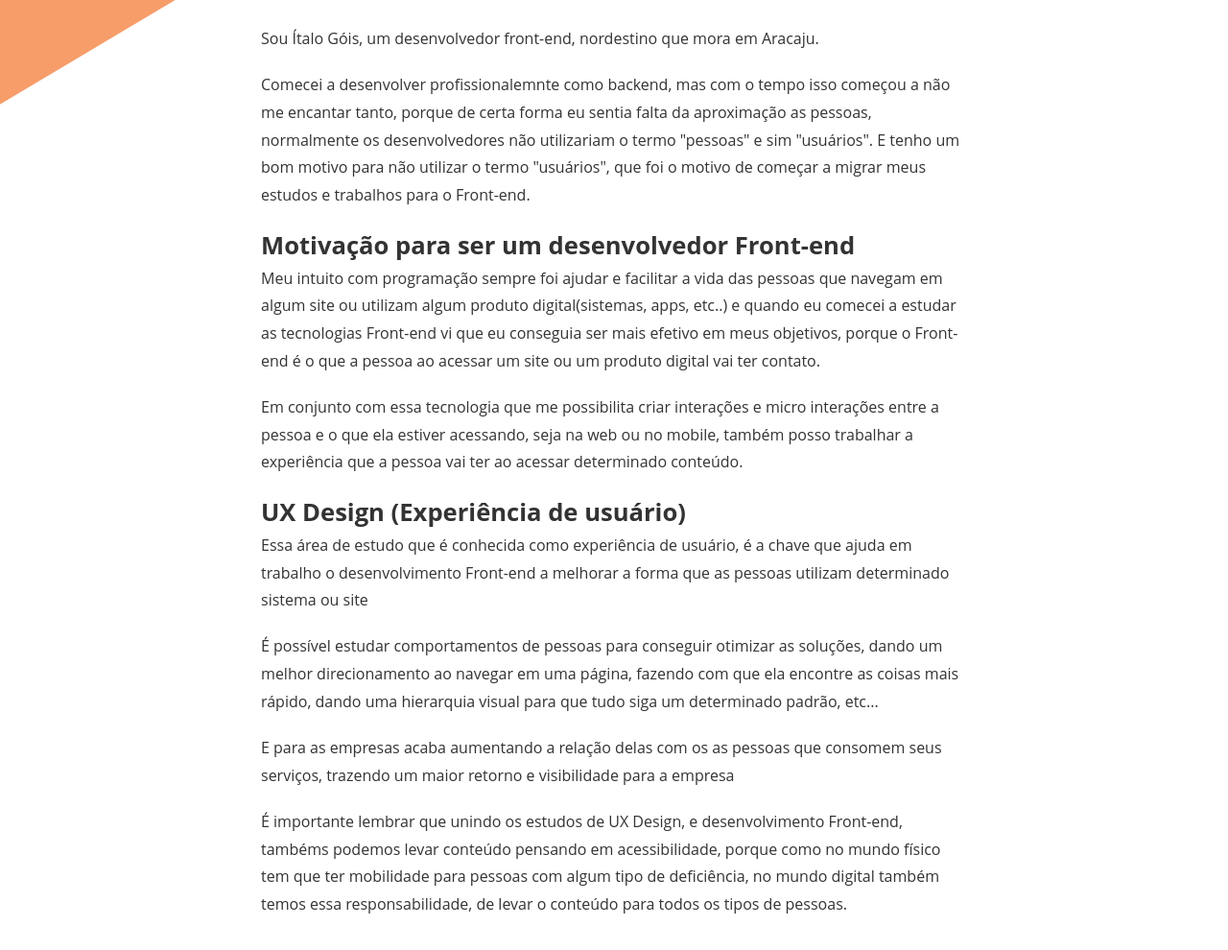
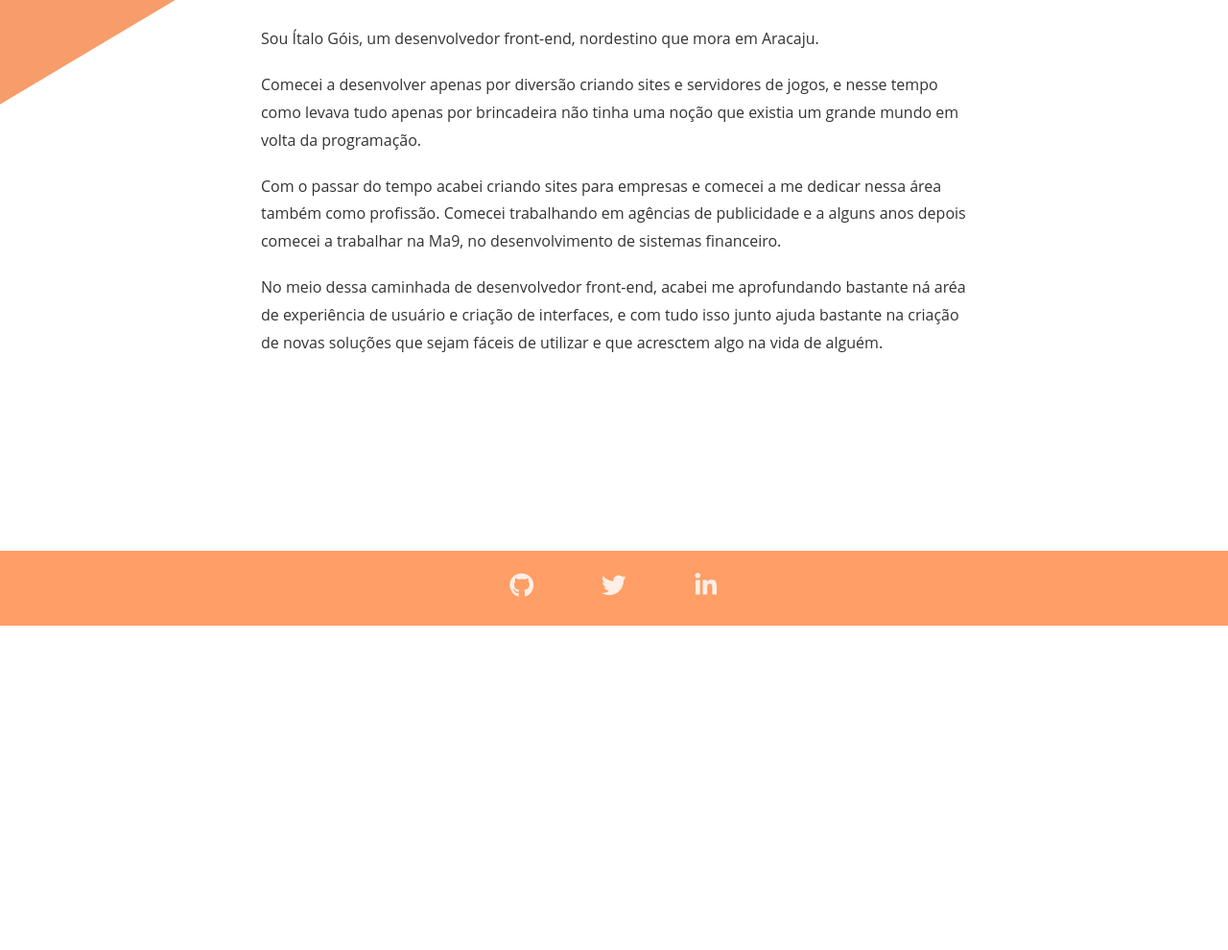
Before and after one commit to italogois/italogois.com, a Gatsby site: page /sobre in a window 1280 px wide. Shown: the part 486-1476 px from the top of the page at 96% size. After the commit the page ends 1138 px from the top, so only its background shows below. Built offline with nearby package versions, Linux system fonts and the light colour scheme; Gatsby itself is replaced by a stand-in of ours.

Commit message:
Refactor: Atualizado textos da bio e home

```diff
--- a/src/pages/index.js
+++ b/src/pages/index.js
@@ -15,10 +15,7 @@ const SectionTitle = styled.h2`
 
 const IndexPage = () => (
   <Layout>
-    <Header
-      title="Ítalo Góis"
-      description="front-end • ux • ui • acessibilidade na web"
-    />
+    <Header title="Ítalo Góis" description="front-end • ux • ui" />
     <SEO title="Início" />
     <Container>
       <SectionTitle>Postagens Recentes</SectionTitle>
--- a/src/pages/sobre.js
+++ b/src/pages/sobre.js
@@ -20,52 +20,22 @@ const SecondPage = () => (
         Aracaju.
       </p>
       <p>
-        Comecei a desenvolver profissionalemnte como backend, mas com o tempo
-        isso começou a não me encantar tanto, porque de certa forma eu sentia
-        falta da aproximação as pessoas, normalmente os desenvolvedores não
-        utilizariam o termo "pessoas" e sim "usuários". E tenho um bom motivo
-        para não utilizar o termo "usuários", que foi o motivo de começar a
-        migrar meus estudos e trabalhos para o Front-end.
-      </p>
-      <h3>Motivação para ser um desenvolvedor Front-end</h3>
-      <p>
-        Meu intuito com programação sempre foi ajudar e facilitar a vida das
-        pessoas que navegam em algum site ou utilizam algum produto
-        digital(sistemas, apps, etc..) e quando eu comecei a estudar as
-        tecnologias Front-end vi que eu conseguia ser mais efetivo em meus
-        objetivos, porque o Front-end é o que a pessoa ao acessar um site ou um
-        produto digital vai ter contato.
+        Comecei a desenvolver apenas por diversão criando sites e servidores de
+        jogos, e nesse tempo como levava tudo apenas por brincadeira não tinha
+        uma noção que existia um grande mundo em volta da programação.
       </p>
       <p>
-        Em conjunto com essa tecnologia que me possibilita criar interações e
-        micro interações entre a pessoa e o que ela estiver acessando, seja na
-        web ou no mobile, também posso trabalhar a experiência que a pessoa vai
-        ter ao acessar determinado conteúdo.
-      </p>
-      <h3>UX Design (Experiência de usuário)</h3>
-      <p>
-        Essa área de estudo que é conhecida como experiência de usuário, é a
-        chave que ajuda em trabalho o desenvolvimento Front-end a melhorar a
-        forma que as pessoas utilizam determinado sistema ou site
+        Com o passar do tempo acabei criando sites para empresas e comecei a me
+        dedicar nessa área também como profissão. Comecei trabalhando em
+        agências de publicidade e a alguns anos depois comecei a trabalhar na
+        Ma9, no desenvolvimento de sistemas financeiro.
       </p>
       <p>
-        É possível estudar comportamentos de pessoas para conseguir otimizar as
-        soluções, dando um melhor direcionamento ao navegar em uma página,
-        fazendo com que ela encontre as coisas mais rápido, dando uma hierarquia
-        visual para que tudo siga um determinado padrão, etc...
-      </p>
-      <p>
-        E para as empresas acaba aumentando a relação delas com os as pessoas
-        que consomem seus serviços, trazendo um maior retorno e visibilidade
-        para a empresa
-      </p>
-      <p>
-        É importante lembrar que unindo os estudos de UX Design, e
-        desenvolvimento Front-end, tambéms podemos levar conteúdo pensando em
-        acessibilidade, porque como no mundo físico tem que ter mobilidade para
-        pessoas com algum tipo de deficiência, no mundo digital também temos
-        essa responsabilidade, de levar o conteúdo para todos os tipos de
-        pessoas.
+        No meio dessa caminhada de desenvolvedor front-end, acabei me
+        aprofundando bastante ná aréa de experiência de usuário e criação de
+        interfaces, e com tudo isso junto ajuda bastante na criação de novas
+        soluções que sejam fáceis de utilizar e que acresctem algo na vida de
+        alguém.
       </p>
     </Container>
   </Layout>
```
